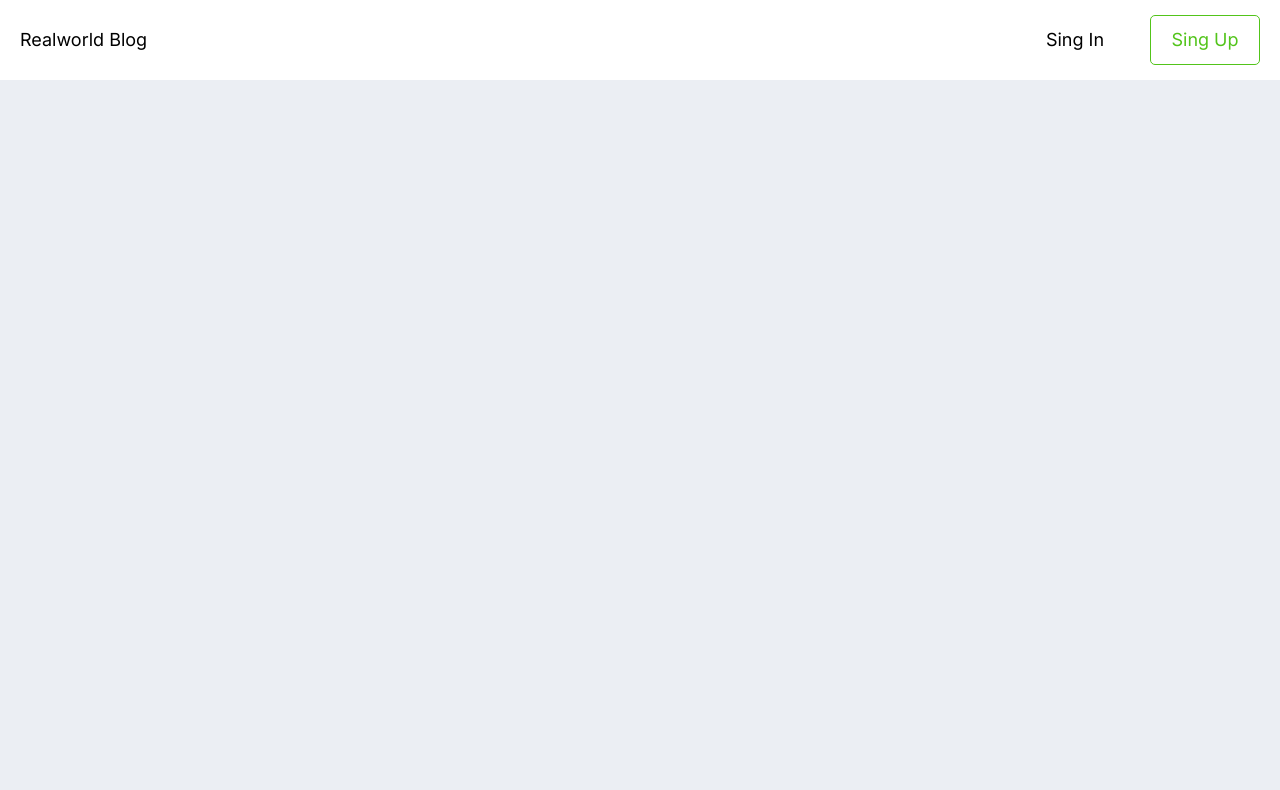
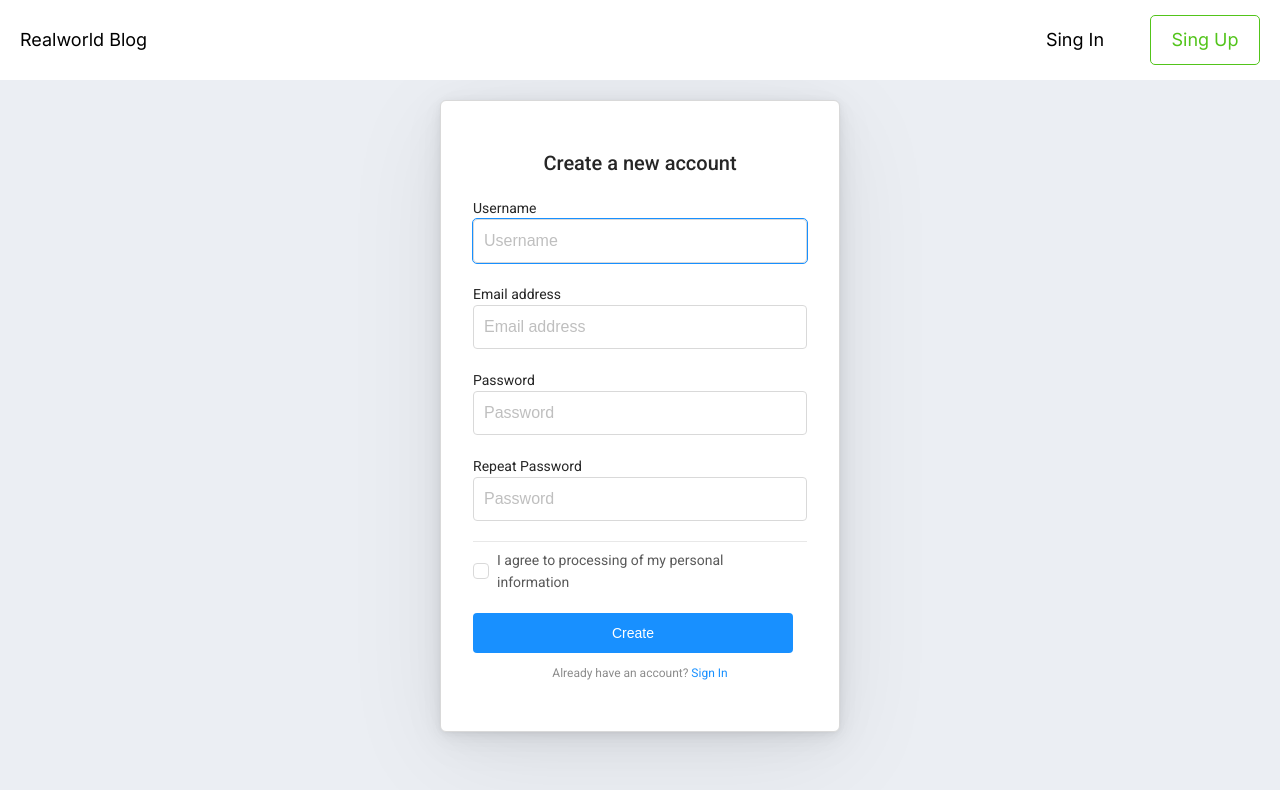
Before and after one commit to MNSolov/blog, a React (Create React App) app: page /sign-up in a window 1280 px wide. Shown: the top 790 px of the page. Built offline with nearby package versions, Linux system fonts and the light colour scheme.

Commit message:
task 2 create account form

```diff
--- a/package.json
+++ b/package.json
@@ -18,6 +18,7 @@
     "date-fns": "^3.6.0",
     "react": "^18.3.1",
     "react-dom": "^18.3.1",
+    "react-hook-form": "^7.52.0",
     "react-markdown": "^9.0.1",
     "react-redux": "^9.1.2",
     "react-router-dom": "^6.23.1",
@@ -107,6 +108,7 @@
       ],
       "react/react-in-jsx-scope": "off",
       "react/prop-types": 0,
+      "react/jsx-props-no-spreading": 0,
       "import/no-unresolved": [
         2,
         {
--- a/public/index.html
+++ b/public/index.html
@@ -7,6 +7,9 @@
     <link rel="preconnect" href="https://fonts.googleapis.com">
     <link rel="preconnect" href="https://fonts.gstatic.com" crossorigin>
     <link href="https://fonts.googleapis.com/css2?family=Inter:wght@100..900&display=swap" rel="stylesheet">
+    <link rel="preconnect" href="https://fonts.googleapis.com">
+    <link rel="preconnect" href="https://fonts.gstatic.com" crossorigin>
+    <link href="https://fonts.googleapis.com/css2?family=Roboto:ital,wght@0,100;0,300;0,400;0,500;0,700;0,900;1,100;1,300;1,400;1,500;1,700;1,900&display=swap" rel="stylesheet">
   </head>
   <body>
     <div id="root"></div>
--- a/src/component/app/app.tsx
+++ b/src/component/app/app.tsx
@@ -3,8 +3,8 @@ import { Routes, Route, Link } from 'react-router-dom'
 
 import ArticleListPage from '../article-list-page'
 import ArticlePage from '../article-page'
-
 import './app.scss'
+import SignUp from '../sign-up'
 
 const limitArticleOnPage = 5
 
@@ -19,15 +19,18 @@ export default function App() {
           <button className="header-button__sing-in" type="button">
             Sing In
           </button>
-          <button className="header-button__sing-up" type="button">
-            Sing Up
-          </button>
+          <Link to="/sign-up">
+            <button className="header-button__sing-up" type="button">
+              Sing Up
+            </button>
+          </Link>
         </div>
       </header>
       <main>
         <Routes>
           <Route path="/" element={<ArticleListPage limitArticleOnPage={limitArticleOnPage} />} />
           <Route path="/article/:slug" element={<ArticlePage />} />
+          <Route path="/sign-up" element={<SignUp />} />
         </Routes>
       </main>
     </>
--- /dev/null
+++ b/src/component/sign-up/index.ts
@@ -0,0 +1,3 @@
+import SignUp from './sign-up'
+
+export default SignUp
--- /dev/null
+++ b/src/component/sign-up/sign-up.scss
@@ -0,0 +1,144 @@
+p {
+    margin: 0;
+}
+
+.form-signup {
+    box-sizing: border-box;
+    max-width: min-content;
+
+    // position: relative;
+    // z-index: 100;
+
+    // top: -60px;
+    // margin-top: 10px;
+    margin-left: auto;
+    margin-right: auto;
+
+    padding: 48px 32px 48px 32px;
+
+    display: flex;
+
+    flex-direction: column;
+    flex-wrap: nowrap;
+
+    gap: 20px;
+
+    border: 1px solid #D9D9D9;
+    border-radius: 6px;
+
+    background-color: white;
+
+    box-shadow:
+    0 1px 3px 0 rgba($color: #000000, $alpha: 2%),
+    0 1.2px 7px 0 rgba($color: #000000, $alpha: 3%),
+    0 3px 13px 0 rgba($color: #000000, $alpha: 3.5%),
+    0 5px 23px 0 rgba($color: #000000, $alpha: 4%),
+    0 9px 44px 0 rgba($color: #000000, $alpha: 5%),
+    0 22px 106px 0 rgba($color: #000000, $alpha: 7%);
+
+    font-family: Roboto, Arial, sans-serif;
+    font-weight: 400;
+}
+
+.form-signup__header {
+    margin: 0;
+
+    font-weight: 500;
+    font-size: 20px;
+    line-height: 28px;
+
+    color: #262626;
+
+    text-align: center
+}
+
+.form-signup__label {
+    font-size: 14px;
+    line-height: 22px;
+
+    color: #262626;
+}
+
+.form-signup__input {
+    width: 320px;
+    height: 40px;
+
+    padding-left: 10px;
+
+    font-size: 16px;
+    line-height: 24px;
+
+    border: 1px solid #D9D9D9;
+    border-radius: 4px;
+}
+
+.form-signup__input::placeholder {
+    font-size: 16px;
+    line-height: 24px;
+
+    color: #BFBFBF;
+}
+
+.form-signup__input:focus {
+    outline: 1px solid #1890FF;
+}
+
+.form-signup__checkbox {
+    margin: 0;
+
+    font-family: Roboto, Arial, sans-serif;
+    font-size: 14px;
+    line-height: 22px;
+
+    color: #595959;
+}
+
+.form-signup__button {
+    width: 320px;
+    height: 40px;
+
+    margin-left: auto;
+    margin-right: auto;
+
+    border: none;
+    border-radius: 4px;
+
+    padding: 8px 16px 8px 16px;
+
+    background-color: #1890FF;
+
+    font-size: 14px;
+    line-height: 22px;
+
+    color: white;
+
+    cursor: pointer;
+}
+
+.form-signup__text {
+    margin: 0;
+    margin-top: 10px;
+
+    font-size: 12px;
+    line-height: 20px;
+
+    text-align: center;
+
+    color: #8C8C8C;
+}
+
+.form-signup__link {
+    color: #1890FF;
+    text-decoration: none;
+}
+
+.form-sign-up__error {
+    font-size: 14px;
+    line-height: 22px;
+    color: red;
+}
+
+div > .form-signup__checkbox {
+    border-top: 1px solid #E8E8E8;
+    padding-top: 7px;
+}
--- /dev/null
+++ b/src/component/sign-up/sign-up.tsx
@@ -0,0 +1,184 @@
+import { Checkbox } from 'antd'
+import { Link } from 'react-router-dom'
+import React, { ChangeEvent, useEffect } from 'react'
+import { useForm, SubmitHandler, Controller } from 'react-hook-form'
+
+import './sign-up.scss'
+
+interface IFormInput {
+  firstName: string
+  email: string
+  password: string
+  repeatPassword: string
+  checkBox: boolean
+}
+
+export default function SignUp() {
+  const {
+    register,
+    handleSubmit,
+    control,
+    formState: { errors },
+    reset,
+    setFocus,
+    setError,
+    getValues,
+    clearErrors,
+  } = useForm<IFormInput>({
+    defaultValues: {
+      checkBox: false,
+    },
+  })
+
+  useEffect(() => {
+    setFocus('firstName')
+  }, [setFocus])
+
+  const onSubmit: SubmitHandler<IFormInput> = (data) => {
+    if (data.password !== data.repeatPassword) {
+      setError('repeatPassword', { type: 'validate', message: 'Пароли не совпадают' }, { shouldFocus: true })
+    }
+    console.log(data)
+  }
+
+  const changeFunc = (event: ChangeEvent<HTMLInputElement>) => {
+    const password = getValues('password')
+
+    if (password !== event.target.value) {
+      setError('repeatPassword', { type: 'validate', message: 'Пароли не совпадают' }, { shouldFocus: true })
+    } else {
+      clearErrors('repeatPassword')
+    }
+  }
+
+  return (
+    <form className="form-signup" onSubmit={handleSubmit(onSubmit)}>
+      <h2 className="form-signup__header">Create a new account</h2>
+      <label htmlFor="inputName" className="form-signup__label">
+        Username
+        <input
+          id="inputName"
+          className="form-signup__input"
+          type="input"
+          placeholder="Username"
+          {...register('firstName', { required: true, minLength: 3, maxLength: 20 })}
+          aria-invalid={errors.firstName ? 'true' : 'false'}
+        />
+        {errors.firstName?.type === 'required' && (
+          <p className="form-sign-up__error" role="alert">
+            Это поле должно быть заполнено
+          </p>
+        )}
+        {errors.firstName?.type === 'minLength' && (
+          <p className="form-sign-up__error" role="alert">
+            Имя должно содержать минимум 3 символа
+          </p>
+        )}
+        {errors.firstName?.type === 'maxLength' && (
+          <p className="form-sign-up__error" role="alert">
+            Имя не должно быть больше 20 символов
+          </p>
+        )}
+      </label>
+      <label htmlFor="inputEmail" className="form-signup__label">
+        Email address
+        <input
+          id="inputEmail"
+          className="form-signup__input"
+          type="email"
+          placeholder="Email address"
+          {...register('email', { required: true, pattern: /[a-z0-9._-]@[a-z0-9_-].[a-z0-9,2]+/ })}
+          aria-invalid={errors.email ? 'true' : 'false'}
+        />
+        {errors.email && <p role="alert">{errors.email.type}</p>}
+      </label>
+      <label htmlFor="inputPassword" className="form-signup__label">
+        Password
+        <input
+          id="inputPassword"
+          className="form-signup__input"
+          type="password"
+          placeholder="Password"
+          {...register('password', { required: true, minLength: 6, maxLength: 40 })}
+          aria-invalid={errors.password ? 'true' : 'false'}
+        />
+        {errors.password?.type === 'required' && (
+          <p className="form-sign-up__error" role="alert">
+            Это поле должно быть заполнено
+          </p>
+        )}
+        {errors.password?.type === 'minLength' && (
+          <p className="form-sign-up__error" role="alert">
+            Пароль должен содержать минимум 6 символов
+          </p>
+        )}
+        {errors.password?.type === 'maxLength' && (
+          <p className="form-sign-up__error" role="alert">
+            Пароль не должен быть больше 40 символов
+          </p>
+        )}
+      </label>
+      <label htmlFor="repeatPassword" className="form-signup__label">
+        Repeat Password
+        <input
+          id="repeatPassword"
+          className="form-signup__input"
+          type="password"
+          placeholder="Password"
+          {...register('repeatPassword', { required: true, minLength: 6, maxLength: 40 })}
+          aria-invalid={errors.repeatPassword ? 'true' : 'false'}
+          onChange={(event) => changeFunc(event)}
+        />
+        {errors.repeatPassword?.type === 'required' && (
+          <p className="form-sign-up__error" role="alert">
+            Это поле должно быть заполнено
+          </p>
+        )}
+        {errors.repeatPassword?.type === 'minLength' && (
+          <p className="form-sign-up__error" role="alert">
+            Пароль должен содержать минимум 6 символов
+          </p>
+        )}
+        {errors.repeatPassword?.type === 'maxLength' && (
+          <p className="form-sign-up__error" role="alert">
+            Пароль не должен быть больше 40 символов
+          </p>
+        )}
+        {errors.repeatPassword?.message && (
+          <p className="form-sign-up__error" role="alert">
+            {errors.repeatPassword.message}
+          </p>
+        )}
+      </label>
+      <Controller
+        name="checkBox"
+        control={control}
+        rules={{ required: true }}
+        render={({ field }) => {
+          const { name, value, onChange, ref } = field
+          return (
+            <div>
+              <Checkbox className="form-signup__checkbox" name={name} checked={value} onChange={onChange} ref={ref}>
+                I agree to processing of my personal information
+              </Checkbox>
+              {errors.checkBox?.type === 'required' && (
+                <p className="form-sign-up__error" role="alert">
+                  Подтвердите свое согласие на обработку персональных данных
+                </p>
+              )}
+            </div>
+          )
+        }}
+      />
+      <div>
+        <input className="form-signup__button" type="submit" value="Create" />
+        <p className="form-signup__text">
+          Already have an account?
+          <Link to="/sign-in" className="form-signup__link">
+            {' Sign In'}
+          </Link>
+        </p>
+      </div>
+    </form>
+  )
+}
```
Also changed, not shown: src/component/article/article.scss (+13 -5 lines), 1 other file (tests, documents, lock files or other folders).
